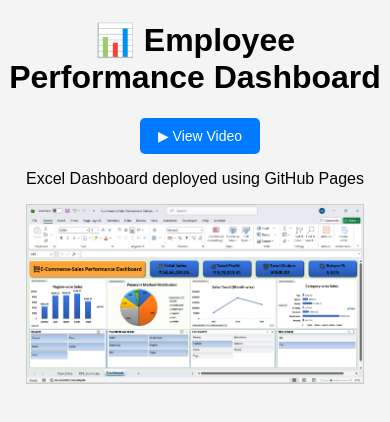
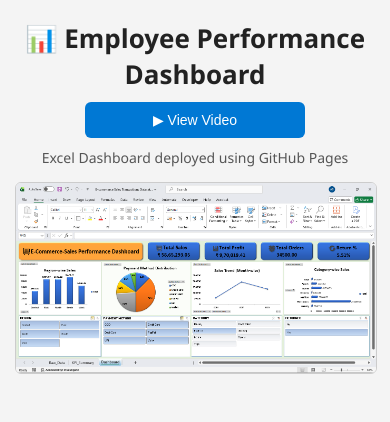
Before and after one commit to Akhil-Bollepally/E-commerce-Sales-Transactions-Dataset, a plain HTML site: page index.html in a window 390 px wide. Drawn offline with Linux system fonts and the light colour scheme; a web font is replaced by a local one.

Commit message:
Enhance HTML structure and styling for dashboard

```diff
--- a/index.html
+++ b/index.html
@@ -1,81 +1,165 @@
 <!DOCTYPE html>
-<html>
+<html lang="en">
 <head>
+  <meta charset="UTF-8">
   <title>Employee Performance Dashboard</title>
+
+  <!-- Power BI style font -->
+  <link href="https://fonts.googleapis.com/css2?family=Segoe+UI:wght@600;700&display=swap" rel="stylesheet">
 
   <style>
     body {
-      font-family: Arial, sans-serif;
-      text-align: center;
+      margin: 0;
+      font-family: 'Segoe UI', Arial, sans-serif;
       background: #f4f4f4;
+      color: #222;
     }
 
+    /* HEADER */
+    .header {
+      display: flex;
+      align-items: center;
+      justify-content: space-between;
+      max-width: 1200px;
+      margin: 20px auto 10px auto;
+      padding: 0 15px;
+    }
+
+    .header h1 {
+      font-size: 34px;
+      font-weight: 700;
+      margin: 0;
+      display: flex;
+      align-items: center;
+      gap: 10px;
+    }
+
+    .subtitle {
+      text-align: center;
+      font-size: 14px;
+      color: #555;
+      margin-bottom: 15px;
+    }
+
+    /* BUTTON */
     .btn {
       padding: 10px 18px;
       font-size: 14px;
+      border: none;
+      border-radius: 6px;
       cursor: pointer;
-      border: none;
-      border-radius: 5px;
-      background: #007bff;
-      color: white;
-      margin-left: 10px;
+      background: #0078d4; /* Power BI blue */
+      color: #fff;
+      display: flex;
+      align-items: center;
+      gap: 6px;
     }
 
     .btn:hover {
-      background: #0056b3;
+      background: #005a9e;
     }
 
-    /* Modal */
+    /* IMAGE */
+    .content {
+      max-width: 1200px;
+      margin: auto;
+      padding: 0 15px 30px 15px;
+    }
+
+    .content img {
+      width: 100%;
+      border: 1px solid #ccc;
+      border-radius: 6px;
+      background: #fff;
+    }
+
+    /* MODAL */
     .modal {
       display: none;
       position: fixed;
-      z-index: 1;
+      z-index: 999;
       left: 0;
       top: 0;
       width: 100%;
       height: 100%;
-      background: rgba(0,0,0,0.6);
+      background: rgba(0,0,0,0.7);
     }
 
     .modal-content {
       background: #fff;
       margin: 5% auto;
-      padding: 20px;
-      width: 80%;
+      padding: 15px;
+      width: 85%;
+      max-width: 900px;
+      border-radius: 8px;
+      position: relative;
+    }
+
+    .close {
+      position: absolute;
+      right: 12px;
+      top: 8px;
+      font-size: 22px;
+      cursor: pointer;
+      color: #333;
+    }
+
+    video {
+      width: 100%;
       border-radius: 6px;
     }
 
-    .close {
-      float: right;
-      font-size: 20px;
-      cursor: pointer;
+    /* MOBILE VIEW */
+    @media (max-width: 768px) {
+      .header {
+        flex-direction: column;
+        gap: 10px;
+        text-align: center;
+      }
+
+      .header h1 {
+        font-size: 26px;
+        justify-content: center;
+      }
+
+      .btn {
+        width: 100%;
+        max-width: 220px;
+        justify-content: center;
+      }
     }
   </style>
 </head>
 
 <body>
 
+  <!-- HEADER -->
   <div class="header">
-  <h1>📊 Employee Performance Dashboard</h1>
+    <h1>📊 Employee Performance Dashboard</h1>
     <button class="btn" onclick="openVideo()">▶ View Video</button>
   </div>
 
-  <p>Excel Dashboard deployed using GitHub Pages</p>
+  <div class="subtitle">
+    Excel Dashboard deployed using GitHub Pages
+  </div>
 
-  <!-- IMAGE -->
-  <img src="dashboard.png" alt="Dashboard" style="width:90%; border:1px solid #ccc;">
+  <!-- IMAGE CONTENT -->
+  <div class="content">
+    <img src="dashboard.png" alt="Dashboard Preview">
+  </div>
 
   <!-- VIDEO MODAL -->
   <div id="videoModal" class="modal">
     <div class="modal-content">
       <span class="close" onclick="closeVideo()">✖</span>
-      <video width="100%" controls>
+      <video controls>
         <source src="dashboard-demo.mp4" type="video/mp4">
         Your browser does not support the video tag.
       </video>
     </div>
   </div>
 
+  <!-- SCRIPT -->
   <script>
     function openVideo() {
       document.getElementById("videoModal").style.display = "block";
```
